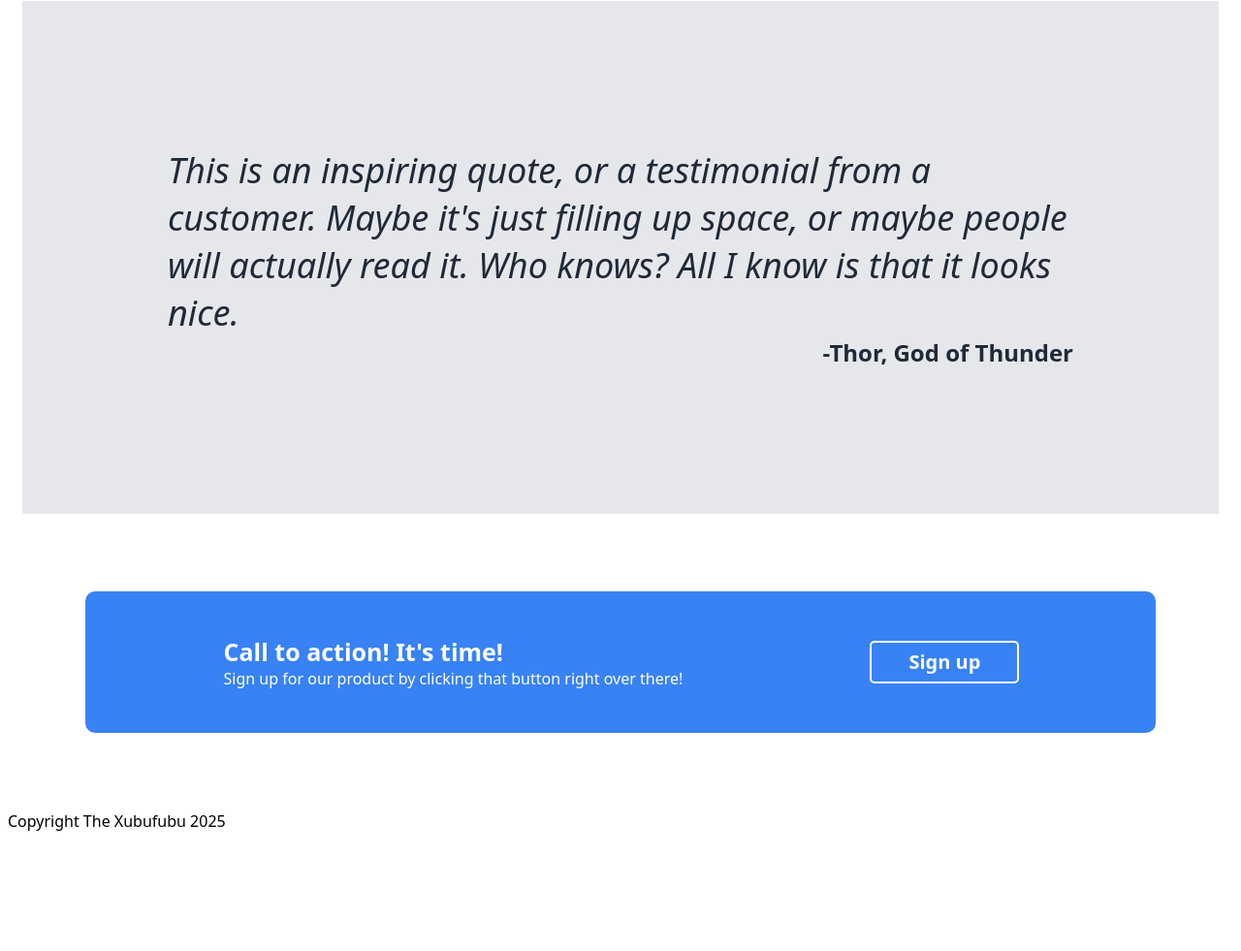
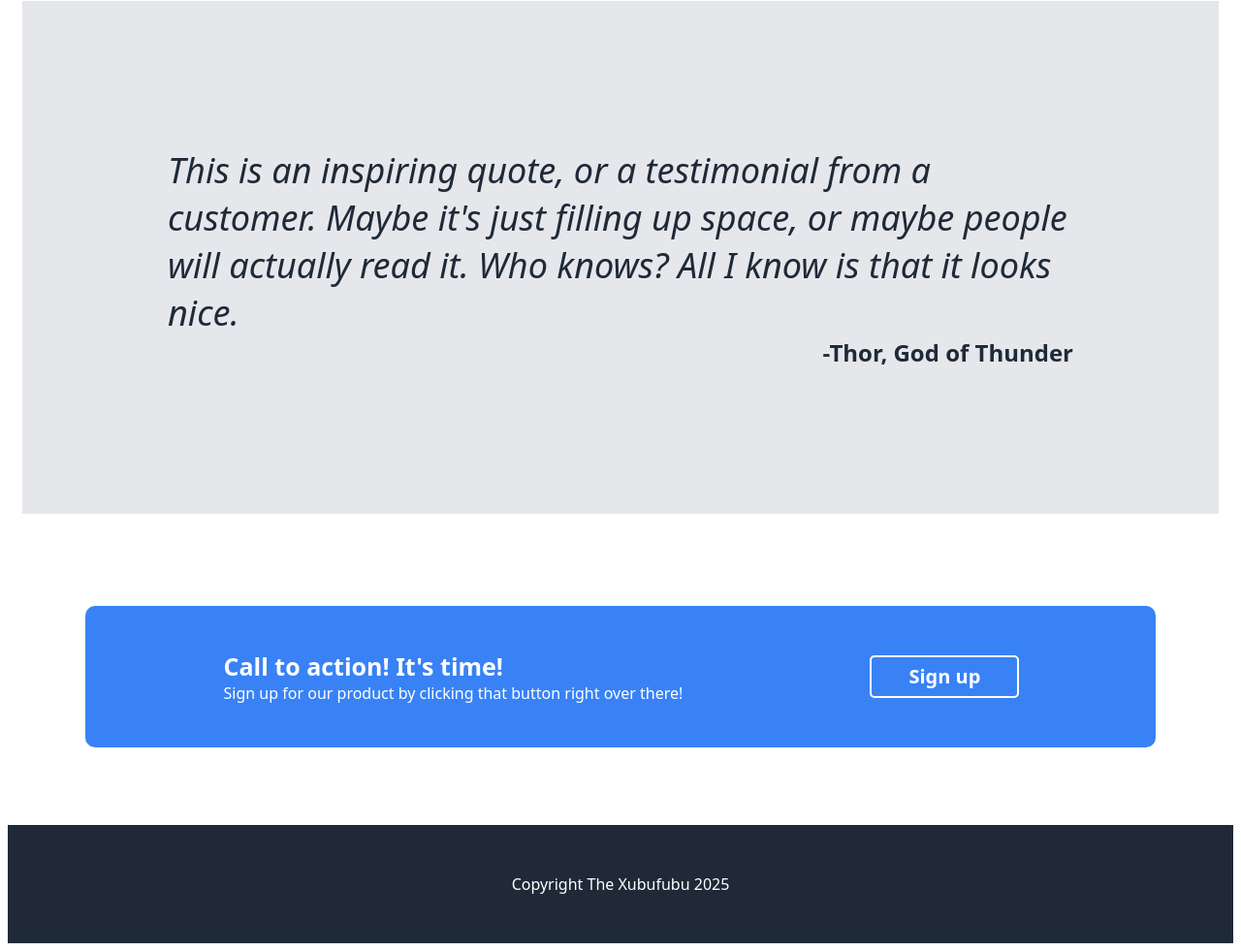
Before and after one commit to xubufubu/landing_page, a plain HTML site: page index.html in a window 1280 px wide. Shown: the part 737-1718 px from the top of the page at 97% size. Before the commit the page ends 1603 px from the top, so only its background shows below. Drawn offline with Linux system fonts and the light colour scheme.

Commit message:
Add copyright footer

```diff
--- a/styles.css
+++ b/styles.css
@@ -7,6 +7,12 @@ a:link, a:visited {
     text-decoration: none;
     color: #e5e7eb;
     font-size: 18px;
+}
+
+body {
+    display: flex;
+    flex-flow: column;
+    justify-content: center;
 }
 
 
@@ -182,3 +188,12 @@ p {
     font-weight: bold;
     font-size: 20px;
 }
+
+.footer {
+    display: flex;
+    justify-content: center;
+    background-color: #1f2937;
+    color: white;
+    padding: 50px;
+    margin-top: auto;
+}
```
